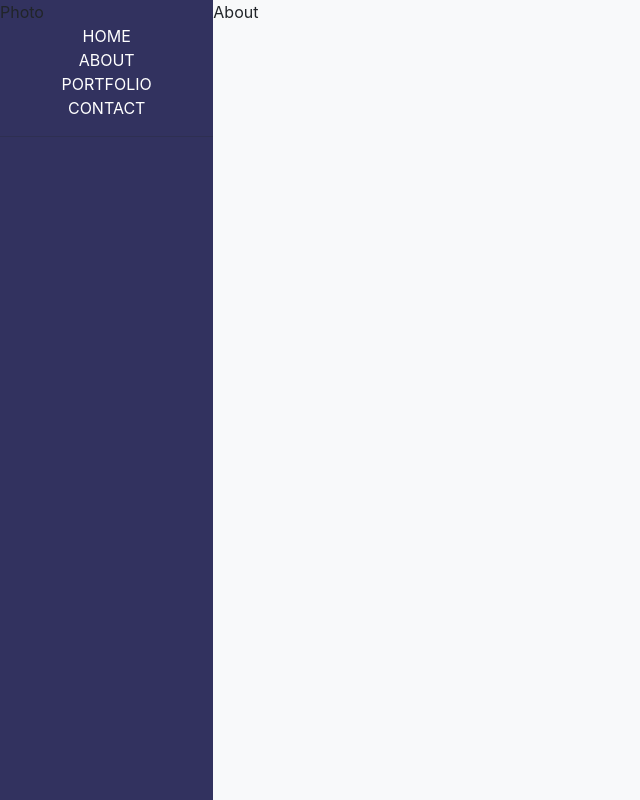
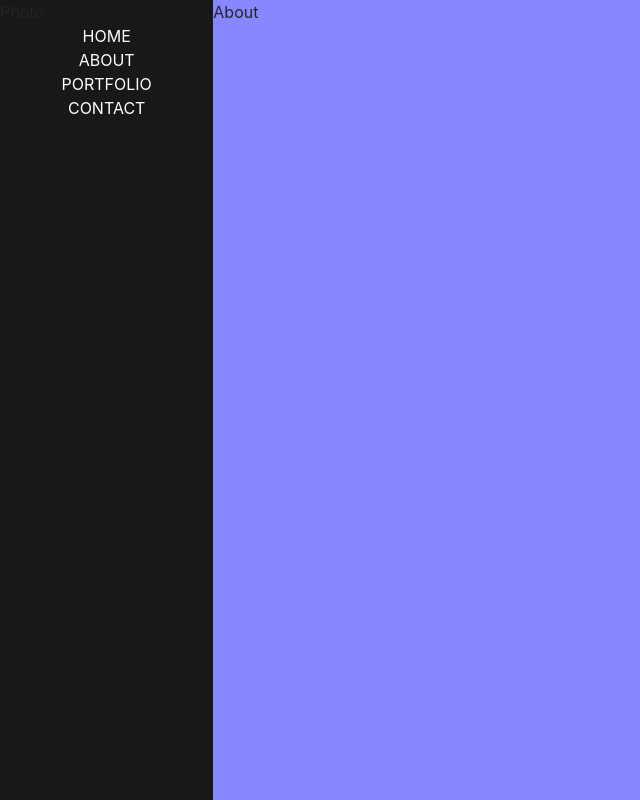
Before and after one commit to Dulatto/react-portfolio-website, a React (Create React App) app: page /about in a window 1280 px wide. Shown: the whole page, without its empty margins (0-640 px from the left). Built offline with nearby package versions, Linux system fonts and the light colour scheme.

Commit message:
bg style

```diff
--- a/src/App.css
+++ b/src/App.css
@@ -1,6 +1,6 @@
 .main-div {
   height: 100vh;
-  background: rgb(50, 50, 95);
+  background: #181818;
 }
 .menu-style {
   width: 100%;
@@ -15,3 +15,16 @@
   background: #7272d6;
   height: 100vh;
 }
+.about-style {
+  background: #8787ff;
+  height: 100vh;
+}
+
+.portfolio-style {
+  background: #8080f2;
+  height: 100vh;
+}
+.contact-style {
+  background: #8080f2;
+  height: 100vh;
+}
--- a/src/Views/About.js
+++ b/src/Views/About.js
@@ -2,7 +2,7 @@ import React from 'react';
 
 function About(props) {
     return (
-        <div>
+        <div className='about-style'>
             About
         </div>
     );
--- a/src/Views/Contact.js
+++ b/src/Views/Contact.js
@@ -2,7 +2,7 @@ import React from 'react';
 
 function Contact(props) {
     return (
-        <div>
+        <div className='contact-style'>
             Contact
         </div>
     );
--- a/src/Views/Portfolio.js
+++ b/src/Views/Portfolio.js
@@ -2,7 +2,7 @@ import React from 'react';
 
 function Portfolio(props) {
     return (
-        <div>
+        <div className='portfolio-style'>
             Portfolio
         </div>
     );
```
